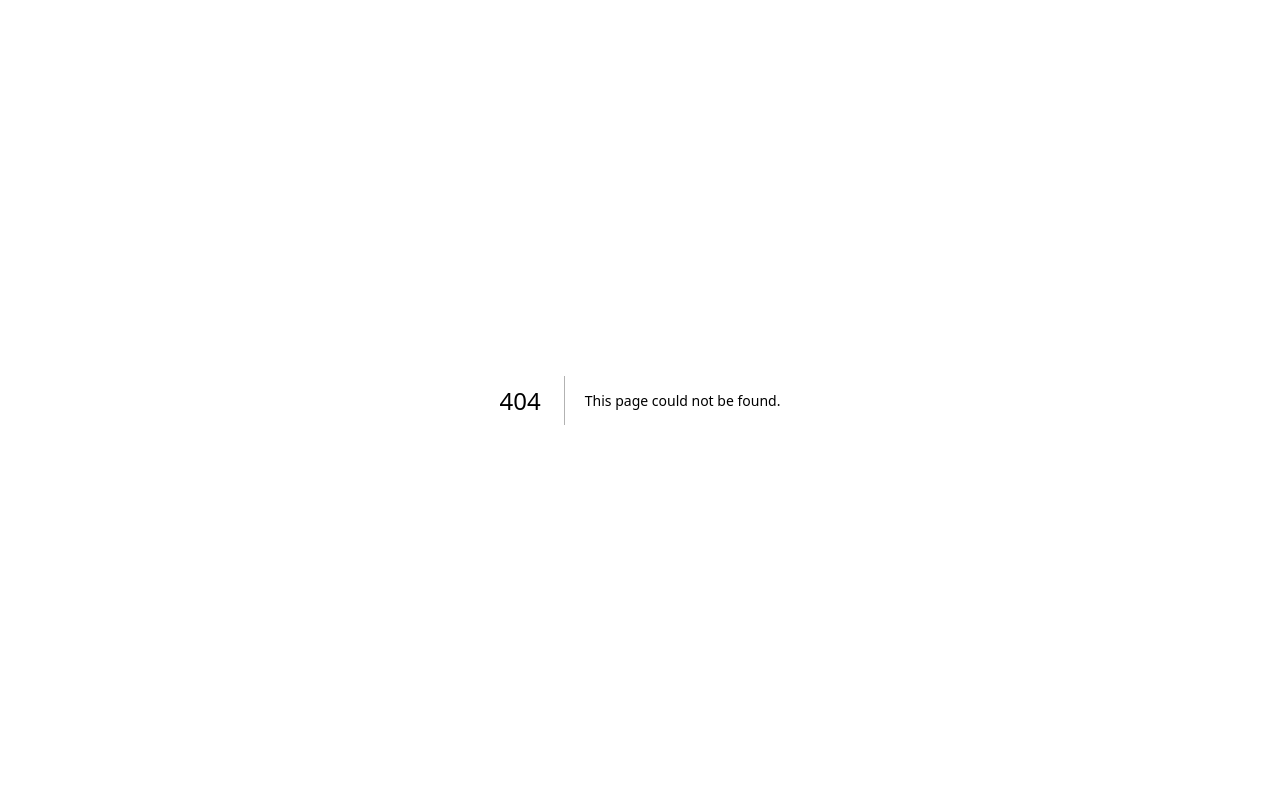
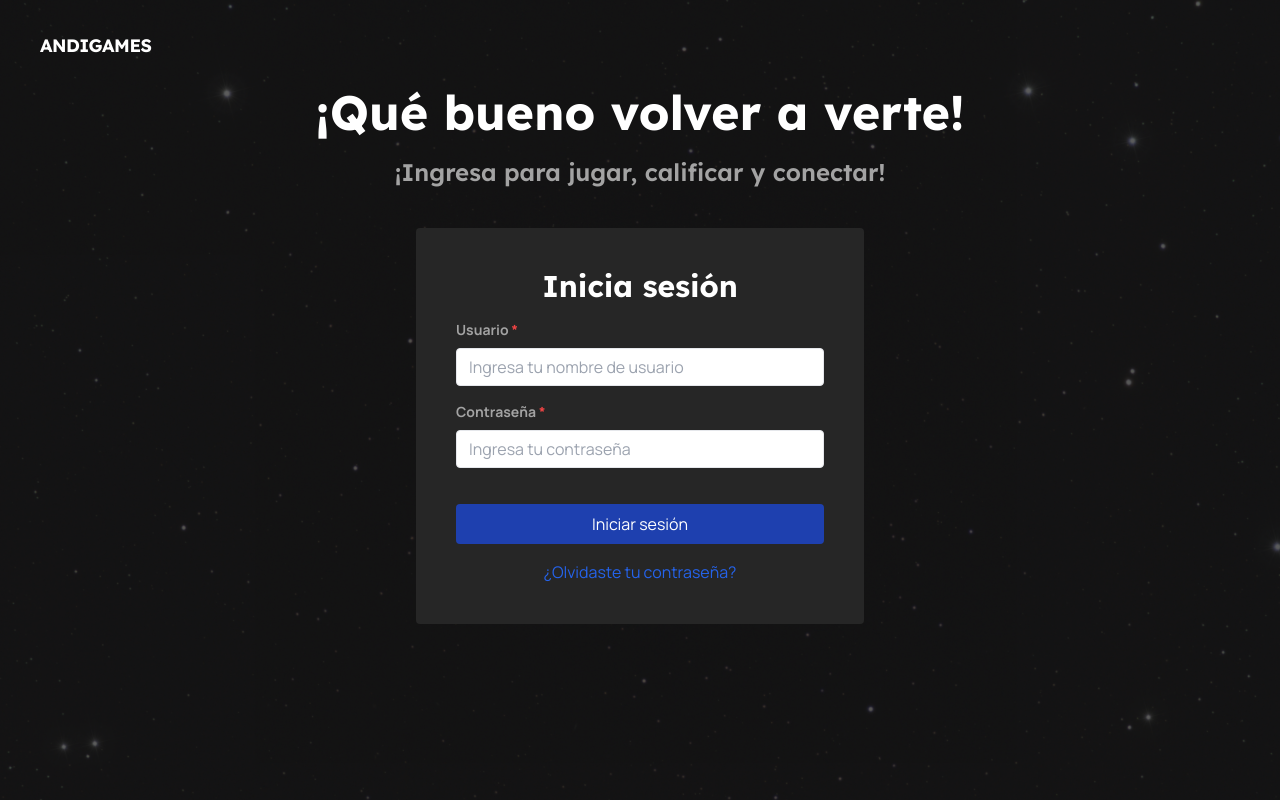
Before and after one commit to natandreli/andigames-front, a Next.js app: page /login/forgot-password in a window 1280 px wide. Before the commit this address had no page. Built offline with nearby package versions, Linux system fonts and the light colour scheme.

Commit message:
Add the forgot password page and delete <form> from login page and signup page

```diff
--- /dev/null
+++ b/app/login/forgot-password/page.jsx
@@ -0,0 +1,80 @@
+"use client";
+
+import { useRouter } from 'next/navigation';
+import { Lexend, Manrope } from 'next/font/google';
+
+const lexend = Lexend({ subsets: ['latin'], weights: [400, 500, 600, 700] })
+
+export default function Home() {
+
+    const router = useRouter();
+
+    const handleLogin = () => {
+        router.push('/home');
+    }
+
+    return (
+        <div className='h-screen bg-neutral-900 bg-opacity-70'>
+            <nav className="items-center justify-between p-7 pl-10 pr-10 w-full">
+                <div className="flex items-center flex-shrink-0 text-white mr-6">
+                    <span className={`font-bold sm:text-lg text-xs tracking-tight pt-1 ${lexend.className}`}>
+                        <button
+                            onClick={() => router.push('/')}
+                        >
+                            ANDIGAMES
+                        </button>
+                    </span>
+                </div>
+            </nav>
+            <div className='flex flex-col items-center justify-center'>
+                <div className='container mx-auto px-10 text-center'>
+                    <h1 className={`font-bold text-3xl sm:text-5xl text-center text-white leading-tight ${lexend.className}`}>
+                        ¡Qué bueno volver a verte!
+                    </h1>
+                    <h2 className={`font-semibold text-lg sm:text-2xl mt-5 text-center text-neutral-400 leading-tight ${lexend.className}`}>
+                        ¡Ingresa para jugar, calificar y conectar!
+                    </h2>
+                </div>
+                <div className="w-full max-w-md items-center justify-center m-10 bg-neutral-800 rounded p-10">
+                    <form className="">
+                        <div className="mb-4">
+                            <h2 className={`font-bold text-xl sm:text-3xl text-center text-white ${lexend.className}`}>
+                                Inicia sesión
+                            </h2>
+                        </div>
+                        <div className="mb-4">
+                            <label className="block text-neutral-400 text-sm font-bold mb-2">
+                                Usuario <span className="text-red-500">*</span>
+                            </label>
+                            <input className="appearance-none border rounded w-full py-2 px-3 text-gray-700 leading-tight focus:outline-none focus:shadow-outline" id="username" type="text" placeholder="Ingresa tu nombre de usuario"></input>
+                        </div>
+                        <div className="mb-9">
+                            <label className="block text-neutral-400 text-sm font-bold mb-2">
+                                Contraseña <span className="text-red-500">*</span>
+                            </label>
+                            <input className="appearance-none border rounded w-full py-2 px-3 text-gray-700 leading-tight focus:outline-none focus:shadow-outline" id="password" type="password" placeholder="Ingresa tu contraseña"></input>
+                        </div>
+                        <div className="mb-4">
+                            <button
+                                className="w-full bg-blue-800 hover:bg-blue-600 text-white font-base py-2 px-4 rounded"
+                                onClick={() =>
+                                    handleLogin()}
+                            >
+                                Iniciar sesión
+                            </button>
+                        </div>
+                    </form>
+                    <div className="">
+                        <button
+                            className="w-full hover:text-blue-400 text-blue-600 font-sm px-4 rounded"
+                            onClick={() =>
+                                router.push('/forgot-password')}
+                        >
+                            ¿Olvidaste tu contraseña?
+                        </button>
+                    </div>
+                </div>
+            </div>
+        </div>
+    )
+}
--- a/app/login/page.jsx
+++ b/app/login/page.jsx
@@ -14,7 +14,7 @@ export default function Home() {
     }
 
     return (
-        <div className='h-screen bg-neutral-900 bg-opacity-70'>
+        <div className='h-full bg-neutral-900 bg-opacity-70'>
             <nav className="items-center justify-between p-7 pl-10 pr-10 w-full">
                 <div className="flex items-center flex-shrink-0 text-white mr-6">
                     <span className={`font-bold sm:text-lg text-xs tracking-tight pt-1 ${lexend.className}`}>
@@ -36,7 +36,6 @@ export default function Home() {
                     </h2>
                 </div>
                 <div className="w-full max-w-md items-center justify-center m-10 bg-neutral-800 rounded p-10">
-                    <form className="">
                     <div className="mb-4">
                         <h2 className={`font-bold text-xl sm:text-3xl text-center text-white ${lexend.className}`}>
                             Inicia sesión
@@ -49,10 +48,18 @@ export default function Home() {
                         <input className="appearance-none border rounded w-full py-2 px-3 text-gray-700 leading-tight focus:outline-none focus:shadow-outline" id="username" type="text" placeholder="Ingresa tu nombre de usuario"></input>
                     </div>
                     <div className="mb-9">
-                            <label className="block text-neutral-400 text-sm font-bold mb-2">
+                        <div className="flex items-center justify-between mb-2">
+                            <label className="block text-neutral-400 text-sm font-bold">
                                 Contraseña <span className="text-red-500">*</span>
                             </label>
-                            <input className="appearance-none border rounded w-full py-2 px-3 text-gray-700 leading-tight focus:outline-none focus:shadow-outline" id="password" type="password" placeholder="Ingresa tu contraseña"></input>
+                            <button
+                                className="hover:text-blue-400 text-neutral-600 text-sm p-1"
+                                onClick={() => router.push('/login/forgot-password')}
+                            >
+                                ¿Olvidaste tu contraseña?
+                            </button>
+                        </div>
+                        <input className="mb-1 appearance-none border rounded w-full py-2 px-3 text-gray-700 leading-tight focus:outline-none focus:shadow-outline" id="password" type="password" placeholder="Ingresa tu contraseña"></input>
                     </div>
                     <div className="mb-4">
                         <button
@@ -63,10 +70,9 @@ export default function Home() {
                             Iniciar sesión
                         </button>
                     </div>
-                    </form>
                     <div className="">
                         <button
-                            className="w-full hover:text-blue-400 text-blue-600 font-sm px-4 rounded"
+                            className="w-full hover:text-blue-400 text-blue-600 font-sm p-auto rounded"
                             onClick={() =>
                                 router.push('../signup')}
                         >
--- a/app/signup/page.jsx
+++ b/app/signup/page.jsx
@@ -36,7 +36,6 @@ export default function Home() {
           </h2>
         </div>
         <div className="w-full max-w-md items-center justify-center m-10 bg-neutral-800 rounded p-10">
-          <form className="">
           <div className="mb-4">
             <h2 className={`font-bold text-xl sm:text-3xl text-center text-white ${lexend.className}`}>
               Regístrate
@@ -110,7 +109,6 @@ export default function Home() {
               Registrarme
             </button>
           </div>
-          </form>
           <div className="">
             <button
               className="w-full hover:text-blue-400 text-blue-600 font-sm px-4 rounded"
```
Lines whose indentation alone changed are shown as unchanged.
